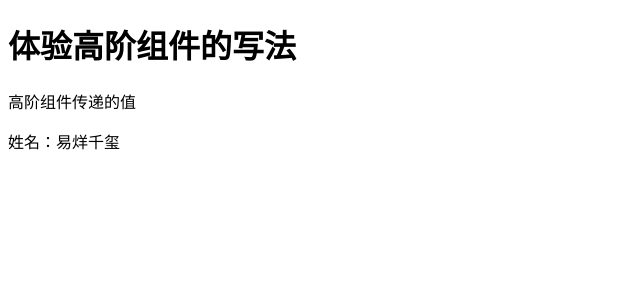
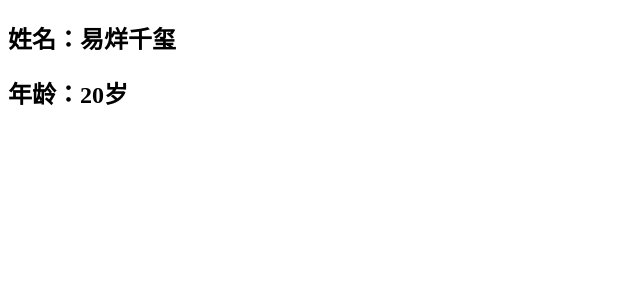
Before and after one commit to clariceBYgit/react-03, a React (Create React App) app: page / in a window 1280 px wide. Shown: the top 300 px of the page, without its empty margins (0-640 px from the left). Built offline with nearby package versions, Linux system fonts and the light colour scheme.

Commit message:
feat：context上下文的使用，Provider和Consumer，注意固定使用vaule进行传值。

```diff
--- /dev/null
+++ b/src/Context/index.js
@@ -0,0 +1,47 @@
+import React, { Component } from 'react'
+
+// 演示使用上下文 Context
+const { Provider,Consumer } = React.createContext()
+// 创建一个数据源，提供数据
+let store = {
+    name:'易烊千玺',
+    age:'20岁'
+}
+class InFo extends Component {
+    render(){
+        return (
+            // 数据读取
+            <Consumer>
+                {
+                store => {
+                    return(
+                        <div>
+                            <h2> 姓名：{store.name}</h2>
+                            <h2>年龄：{store.age}</h2>
+                        </div>
+                    )
+                    }
+                }
+            </Consumer>
+        )
+    }
+}
+function ToolBar() {
+    return (
+        <div>
+            <InFo></InFo>
+        </div>
+        )
+    }
+    export default class index extends Component {
+        render() {
+            return (
+                <div>
+                    {/* 数据提供，将store中的数据传递下去 */}
+                    <Provider value={store}>
+                        <ToolBar></ToolBar>
+                    </Provider>
+                </div>
+        )
+    }
+}
--- a/src/index.js
+++ b/src/index.js
@@ -7,7 +7,8 @@ import { render } from 'react-dom'
 // import App from './App'
 //高阶组件
 import HOC from './HOC/HOC.js'
-
+// 联系上下文Context
+import ContextTest from './Context'
 // PureComponent的使用
 import Purememo from './Purememo'
 
@@ -97,8 +98,10 @@ class FaCom extends  React.Component {
 
 
 render (
+    // 演示context
+    <ContextTest></ContextTest>
     // 演示高阶组件
-    <HOC title='高阶组件传递的值'></HOC>
+    // <HOC title='高阶组件传递的值'></HOC>
     // 演示PureComponent的demo
     // <Purememo></Purememo>
     // <FaCom></FaCom>
```
